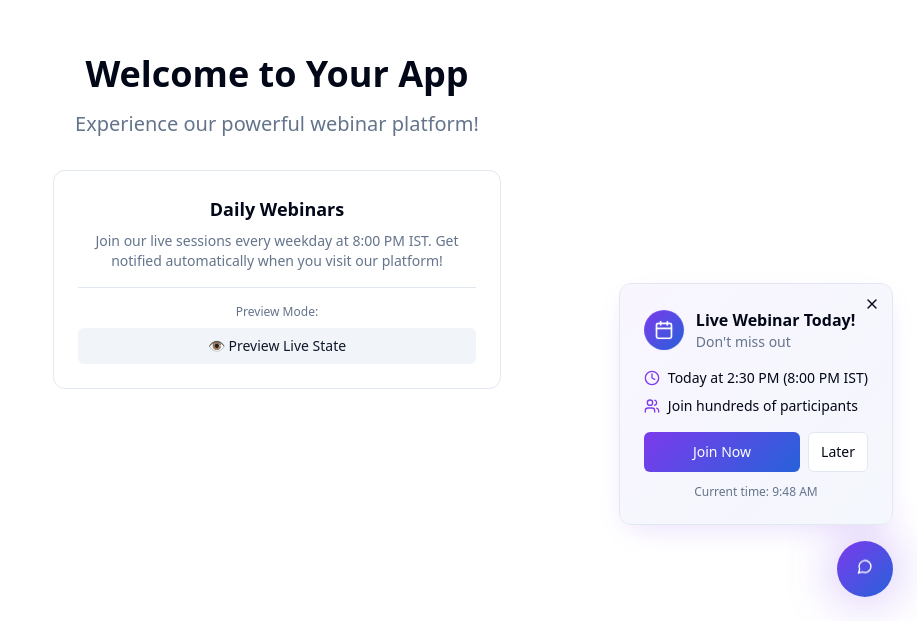
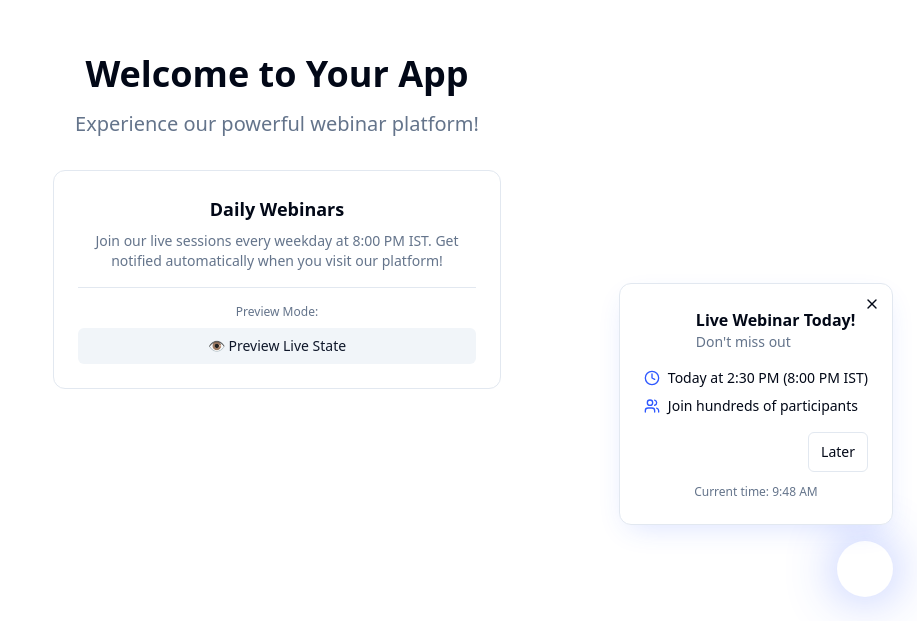
Before and after one commit to shyamwl/webinar-promoter-pro, a React (Vite) app: page / in a window 1280 px wide. Shown: the part 179-800 px from the top of the page, without its empty margins (363-1280 px from the left). Built offline with nearby package versions, Linux system fonts and the light colour scheme.

Commit message:
Change webinar gradient to solid color
Replace the purple/violet gradient with a solid #2e42ff color for the webinar widget.

```diff
--- a/src/index.css
+++ b/src/index.css
@@ -37,12 +37,12 @@ All colors MUST be HSL.
     --input: 214.3 31.8% 91.4%;
     --ring: 262 83% 58%;
 
-    --webinar-primary: 262 83% 58%;
-    --webinar-secondary: 220 70% 50%;
-    --webinar-accent: 41 100% 59%;
+    --webinar-primary: 228 100% 59%;
+    --webinar-secondary: 228 100% 59%;
+    --webinar-accent: 228 100% 59%;
 
-    --gradient-webinar: linear-gradient(135deg, hsl(var(--webinar-primary)), hsl(var(--webinar-secondary)));
-    --gradient-accent: linear-gradient(135deg, hsl(var(--webinar-accent)), hsl(var(--webinar-primary)));
+    --gradient-webinar: hsl(var(--webinar-primary));
+    --gradient-accent: hsl(var(--webinar-primary));
 
     --shadow-glow: 0 0 40px hsl(var(--webinar-primary) / 0.3);
     --shadow-elegant: 0 10px 30px -10px hsl(var(--webinar-primary) / 0.2);
```
